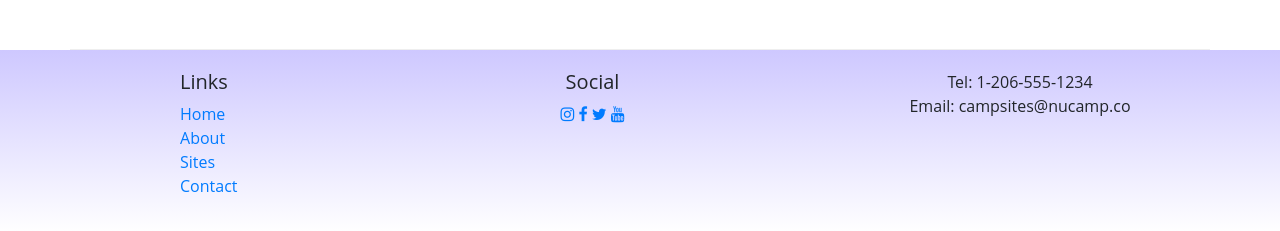
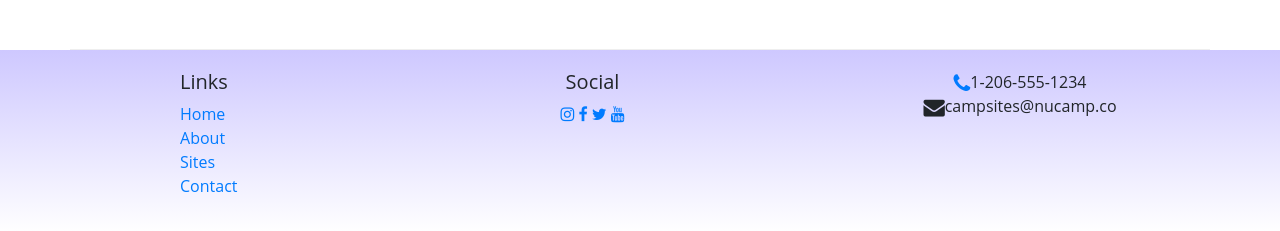
Before and after one commit to jchhun585/git-test, a website: page aboutus.html in a window 1280 px wide. Shown: the part 1080-1311 px from the top of the page. Drawn offline with nearby package versions, Linux system fonts and the light colour scheme.

Commit message:
Icon Fonts

```diff
--- a/aboutus.html
+++ b/aboutus.html
@@ -97,8 +97,8 @@
                     <a href="http://youtube.com/"><i class="fa fa-youtube"></i></a>
                 </div>
                 <div class="col-sm-4 text-center">
-                    Tel: 1-206-555-1234<br />
-                    Email: campsites@nucamp.co
+                    <i class="fa fa-phone fa-lg text-primary"></i>1-206-555-1234<br />
+                    <i class="fa fa-envelope fa-lg text-primart"></i>campsites@nucamp.co
                 </div>
            </div>
         </div>
```
Also changed, not shown: index.html (+2 -2 lines).
